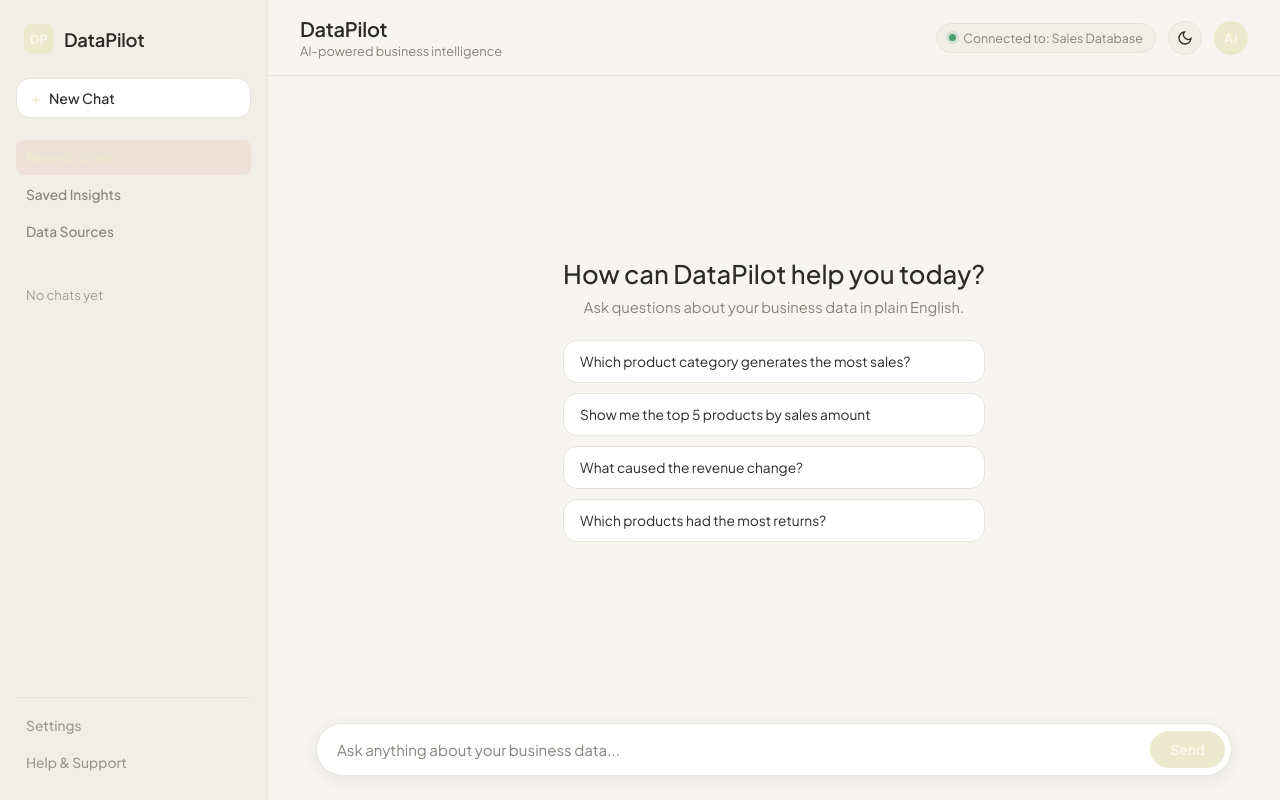
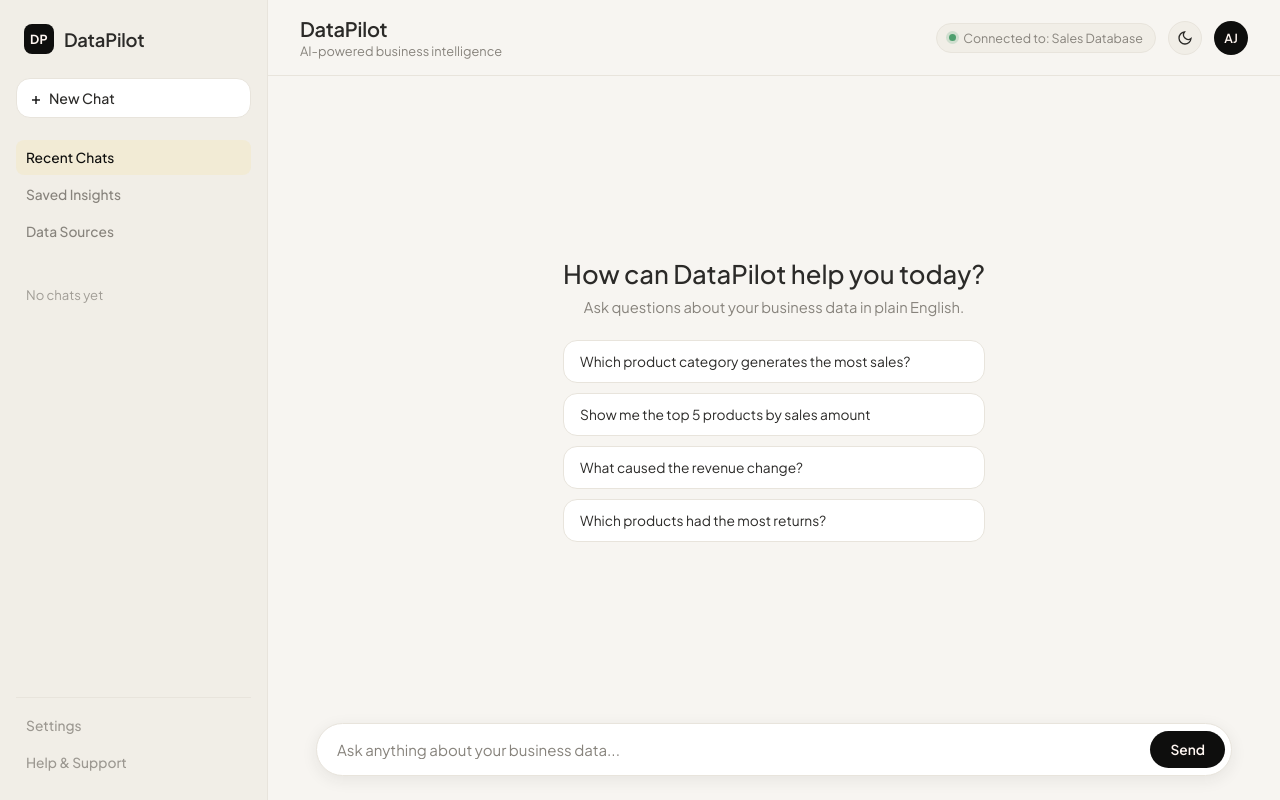
Before and after one commit to AnkitJohari01/DataPilot, a React (Vite) app in the folder frontend/: page / in a window 1280 px wide. Built offline with nearby package versions, Linux system fonts and the light colour scheme.

Commit message:
fix sql engine

```diff
--- a/frontend/src/App.css
+++ b/frontend/src/App.css
@@ -12,9 +12,9 @@
   --text: #2B2A28;
   --text-muted: #87837C;
   --border: #E8E4DC;
-  --accent: #eceace;
-  --accent-tint: rgba(201, 100, 66, 0.10);
-  --accent-tint-strong: rgba(201, 100, 66, 0.16);
+  --accent: #0e0e0d;
+  --accent-tint: rgba(242, 210, 82, 0.12);
+  --accent-tint-strong: rgba(242, 210, 82, 0.18);
   --success: #4E9F6E;
   --error: #C24A3F;
   --error-bg: rgba(194, 74, 63, 0.08);
@@ -187,7 +187,7 @@ input:focus-visible {
 }
 
 .nav-item.active {
-  background: var(--accent-tint);
+  background: rgba(242, 210, 82, 0.12);
   color: var(--accent);
 }
 
@@ -638,7 +638,7 @@ input:focus-visible {
 .danger-btn {
   background: var(--surface);
   border: 1px solid var(--accent);
-  color: #f2d252;
+  color: var(--text);
   font-size: 0.8rem;
   font-weight: 500;
   padding: 7px 14px;
```
Also changed, not shown: 1 other file (tests, documents, lock files or other folders).
